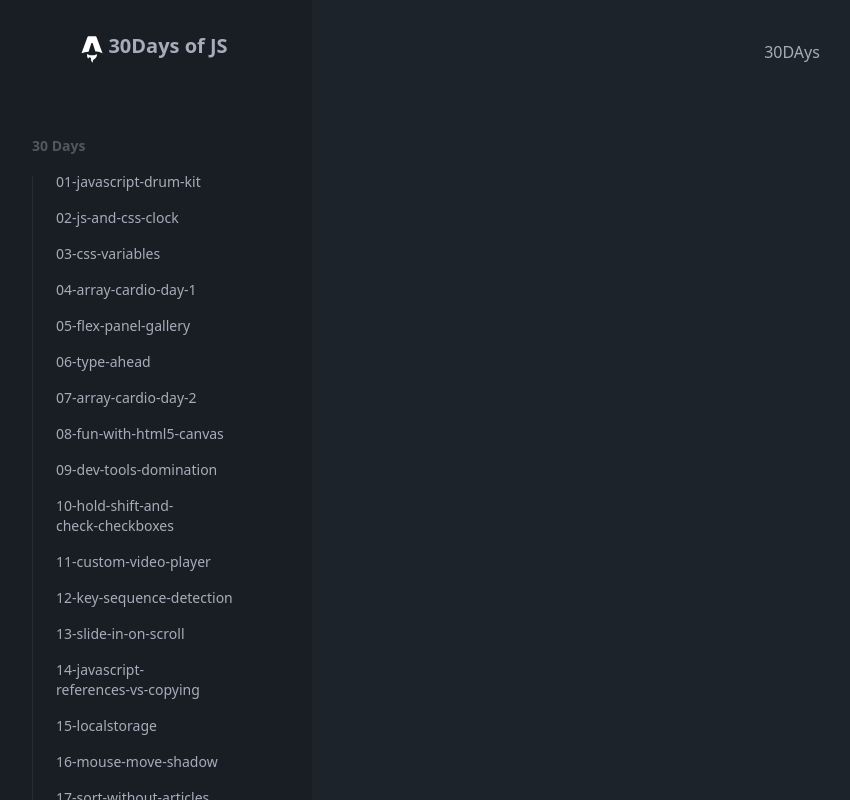
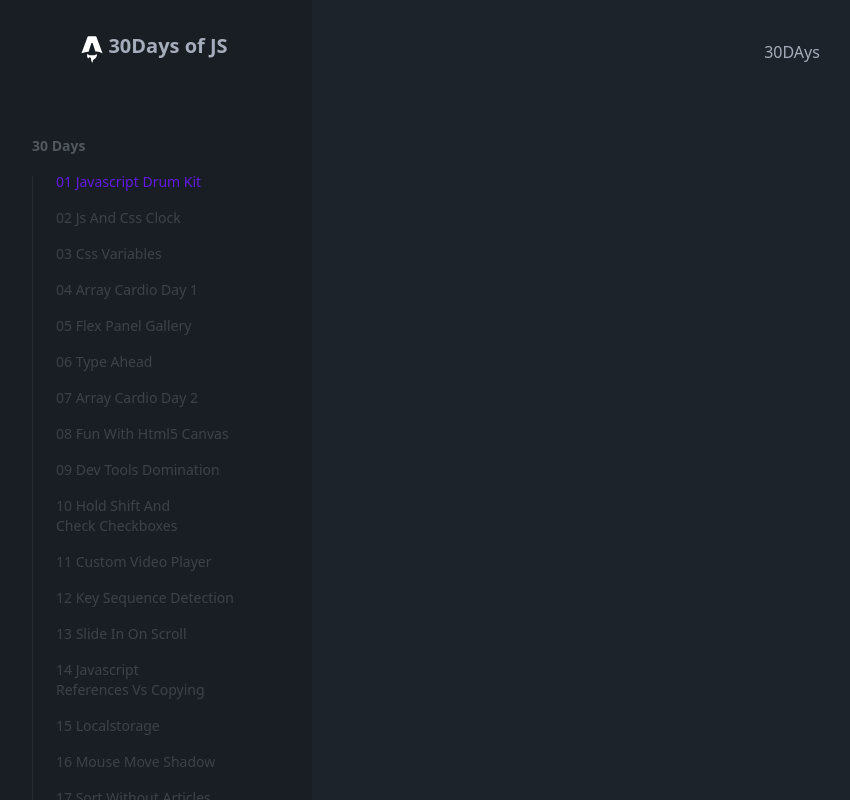
Before and after one commit to toonchavez8/astro-30Days-js, an Astro site: page /30days in a window 1280 px wide. Shown: the whole page, without its empty margins (8-858 px from the left). Built offline with nearby package versions, Linux system fonts and the light colour scheme; Astro itself is replaced by a stand-in of ours.

Commit message:
add btn styles for done and add legible btn names

```diff
--- a/src/components/widgets/Maped30DayRoutes.tsx
+++ b/src/components/widgets/Maped30DayRoutes.tsx
@@ -5,11 +5,20 @@
 	function isPageDone(pageName: string) {
 		// we want to find an object with pagename in the db
 		const status = dayLinks.find(({ page }) => page === pageName);
-		// return the object alone
+		// return the object alone if found
 		if (status) {
 			return status.done;
 		}
+
+		// if not return false anyways
 		return false;
+	}
+
+	// function to change remove hyphens from page names
+	function getlegiblePageNames(pageName: string) {
+		const legibleName = pageName.replace(/-/g, " ");
+
+		return legibleName;
 	}
 
 	return (
@@ -22,16 +31,20 @@
 					{dayLinks.map((link: { page: string }) => {
 						const pageName = String(link.page).slice(0, -6); // Convert link to a string and then slice the last 6 characters (.astro)
 						const isDone = isPageDone(link.page); // Check if the page is done
+
+						const legiblePageNames = getlegiblePageNames(pageName);
+
 						// Determine the class based on whether the page is done or not
-						const linkClass = isDone ? "" : "btn-disabled";
+						const linkClass = isDone
+							? "text-primary hover:text-secondary"
+							: "btn-disabled opacity-25";
 						return (
 							<li key={pageName}>
 								<a
 									href={`/day/${pageName}`}
-									className={`block ${linkClass} cursor-pointer`}
-									// Add other tailwind classes or styles as needed
+									className={`block ${linkClass} cursor-pointer capitalize`}
 								>
-									{pageName}
+									{legiblePageNames}
 								</a>
 							</li>
 						);
```
